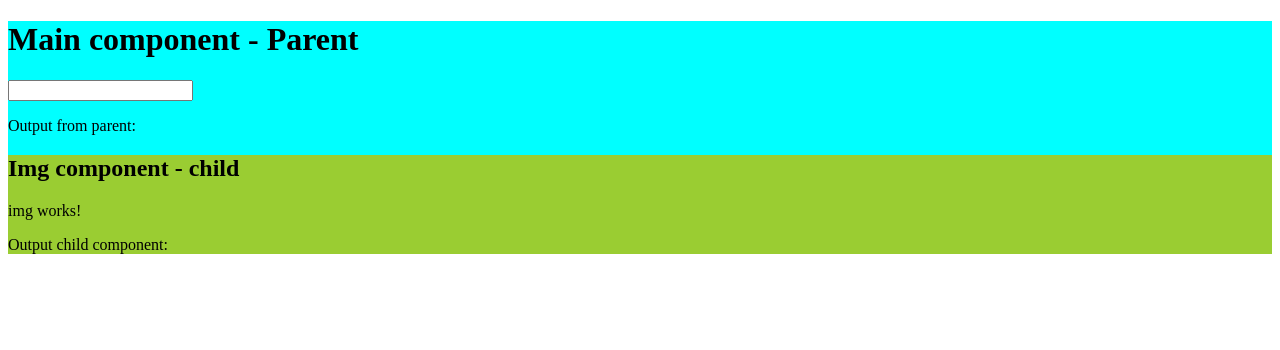
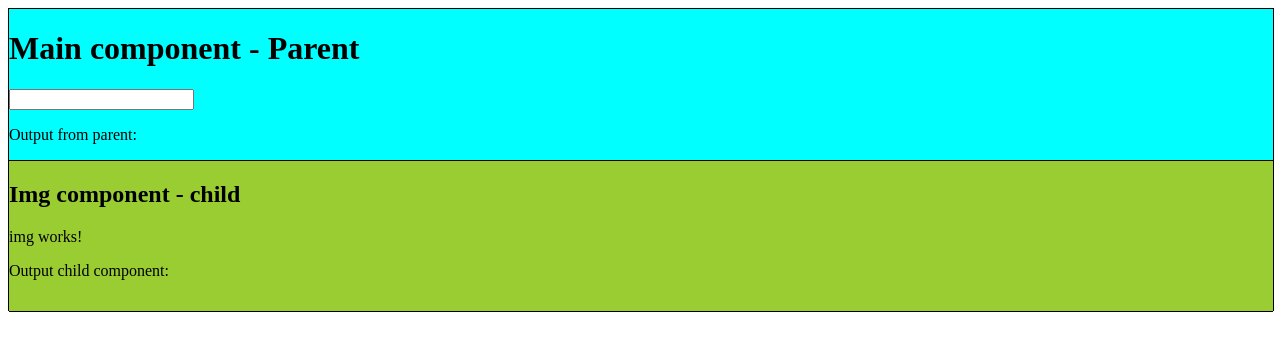
Before and after one commit to ChrisCodeX/Notes-Angular-Components-Services, an Angular app: page / in a window 1280 px wide. Shown: the top 350 px of the page. Built offline with nearby package versions, Linux system fonts and the light colour scheme.

Commit message:
border added in app and img component

```diff
--- a/src/app/app.component.scss
+++ b/src/app/app.component.scss
@@ -1,3 +1,6 @@
 .app-main {
   background-color: aqua;
+  border: 1px solid black;
+  width: 100%;
+  height: 301px;
 }
--- a/src/app/components/img/img.component.scss
+++ b/src/app/components/img/img.component.scss
@@ -1,3 +1,7 @@
 .img-component-container {
   background-color: yellowgreen;
+  width: 100%;
+  height: 150px;
+  border-top: 1px solid black;
+  border-bottom: 1px solid black;
 }
```
